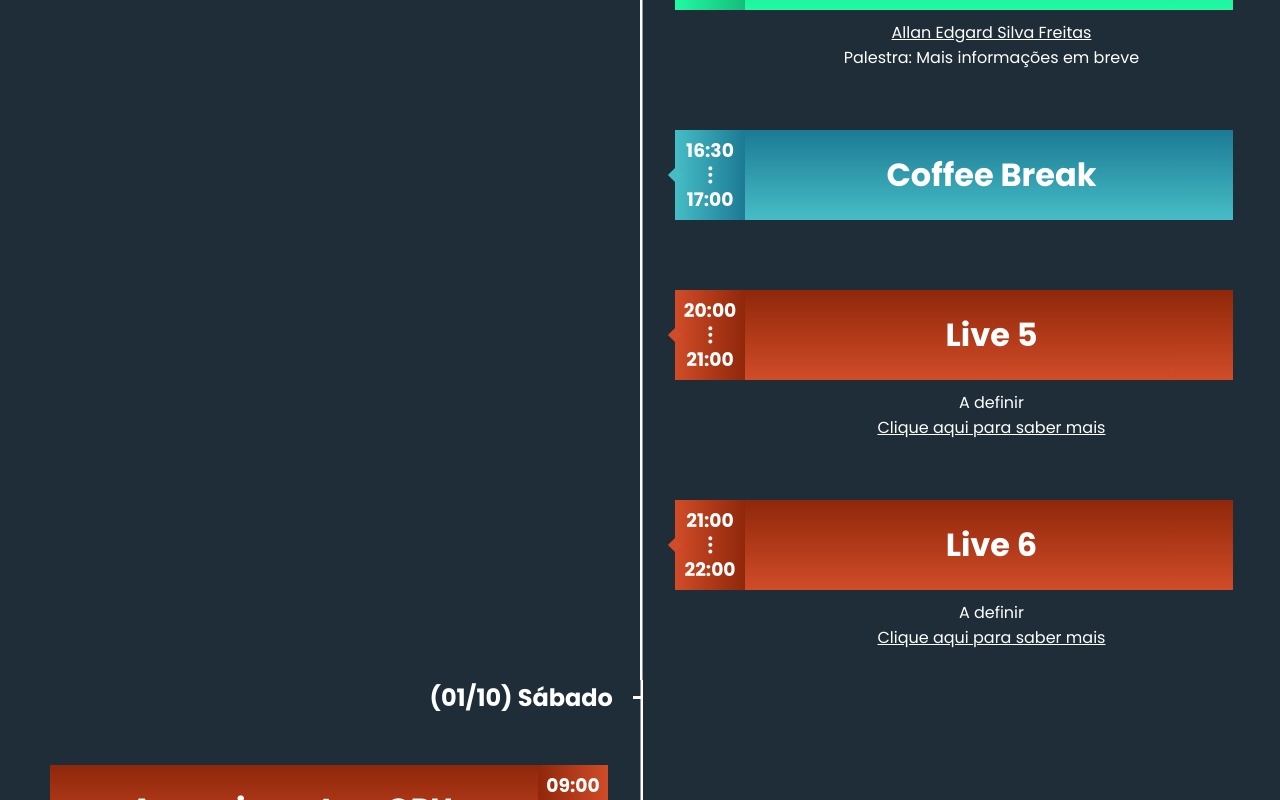
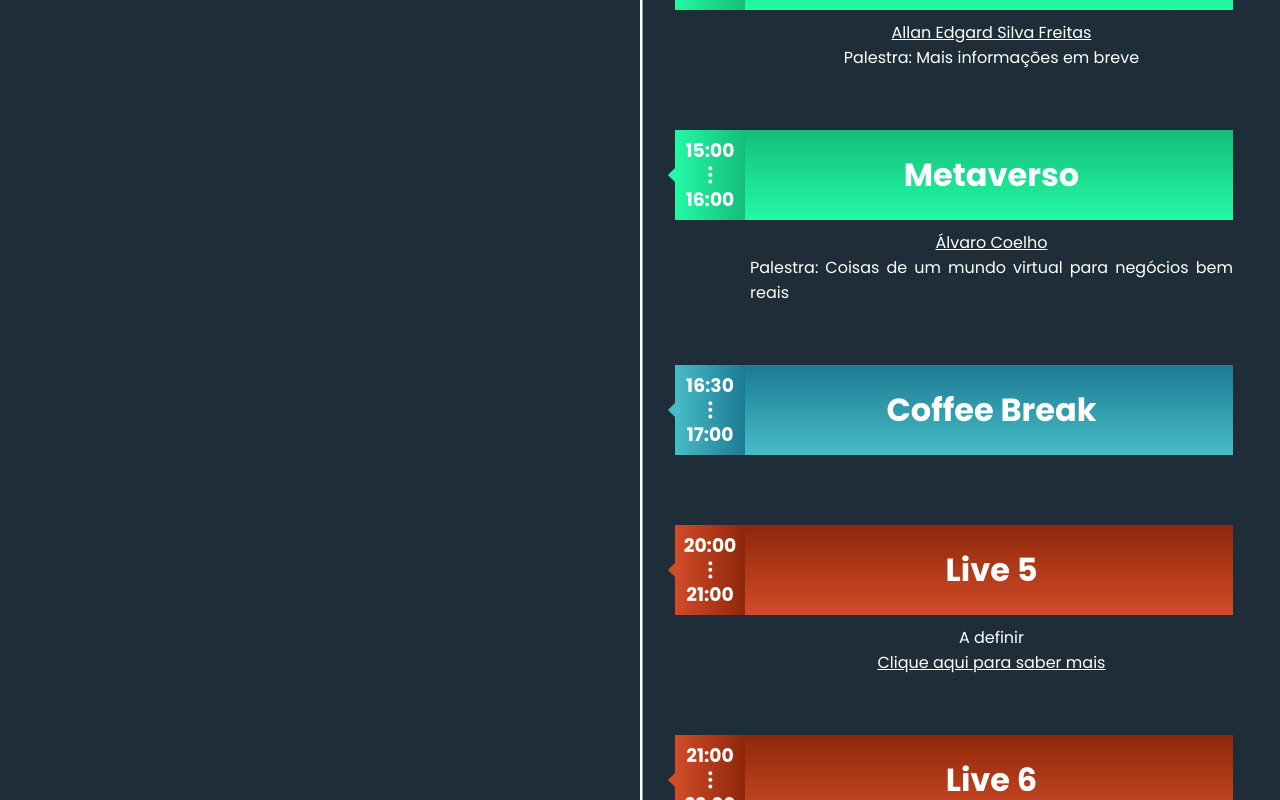
Before and after one commit to igorroc/sinform, a React (Vite) app: page / in a window 1280 px wide. Shown: the part 6840-7640 px from the top of the page. Built offline with nearby package versions, Linux system fonts and the light colour scheme; the HTML template or start-up script is replaced by a standard one.

Commit message:
[add]: Palestra Degas

```diff
--- a/public/Palestrantes.js
+++ b/public/Palestrantes.js
@@ -56,6 +56,12 @@ export default {
 			variacao: "extra leaf BL green",
 		},
 		{
+			nome: "Álvaro Coelho",
+			id: "AlvaroCoelho",
+			foto: img,
+			variacao: "extra leaf BL green",
+		},
+		{
 			nome: "Elinaldo Júnior",
 			id: "ElinaldoJunior",
 			foto: imgElinaldo,
--- a/public/Programacao.js
+++ b/public/Programacao.js
@@ -202,6 +202,16 @@ export default {
 					link: "#AllanEdgard",
 				},
 				{
+					inicio: "15:00",
+					fim: "16:00",
+					titulo: "Metaverso",
+					palestrante: "Álvaro Coelho",
+					descricao:
+						"Palestra: Coisas de um mundo virtual para negócios bem reais",
+					tipo: "palestra",
+					link: "#AlvaroCoelho",
+				},
+				{
 					inicio: "16:30",
 					fim: "17:00",
 					titulo: "Coffee Break",
```
